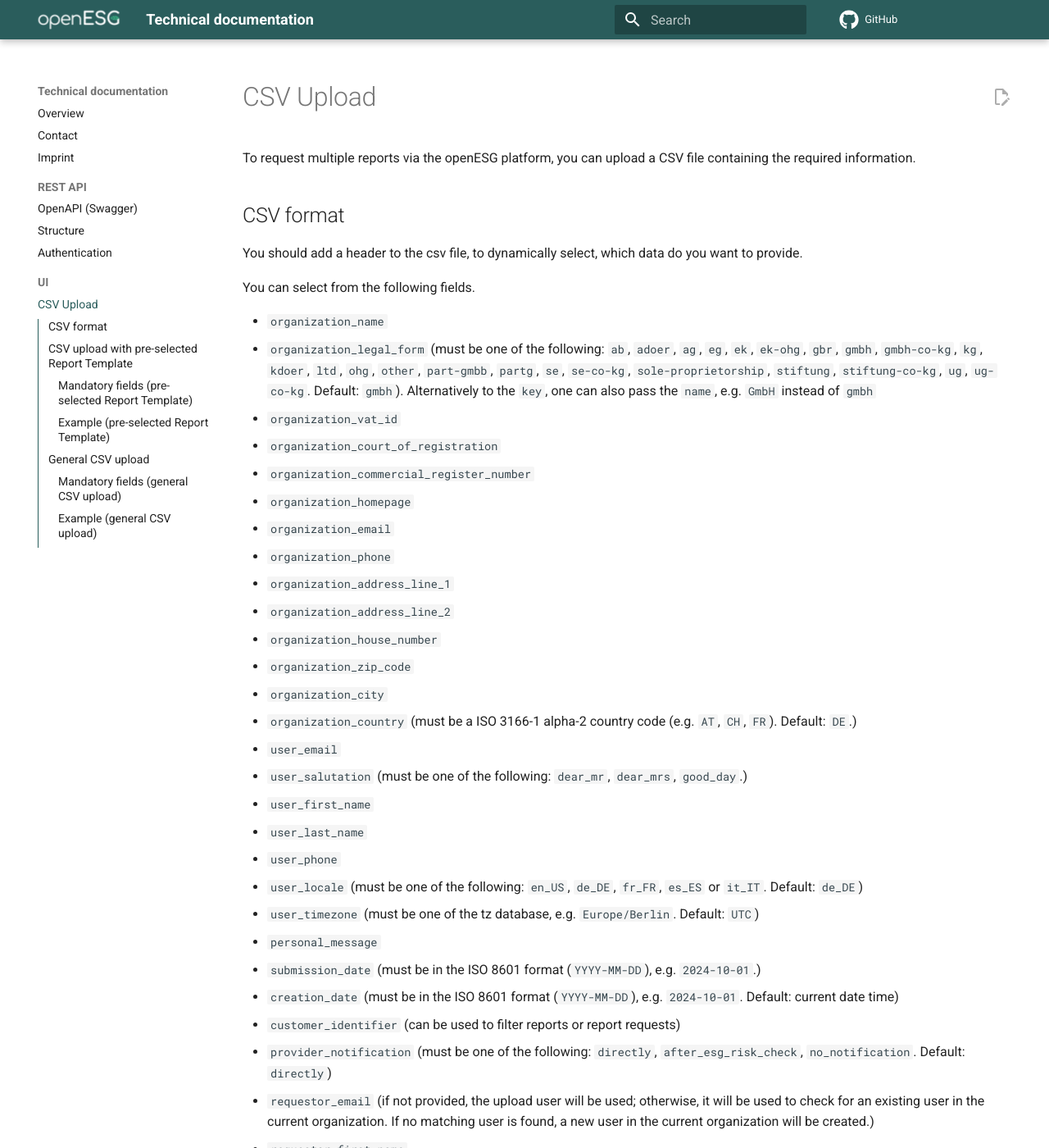
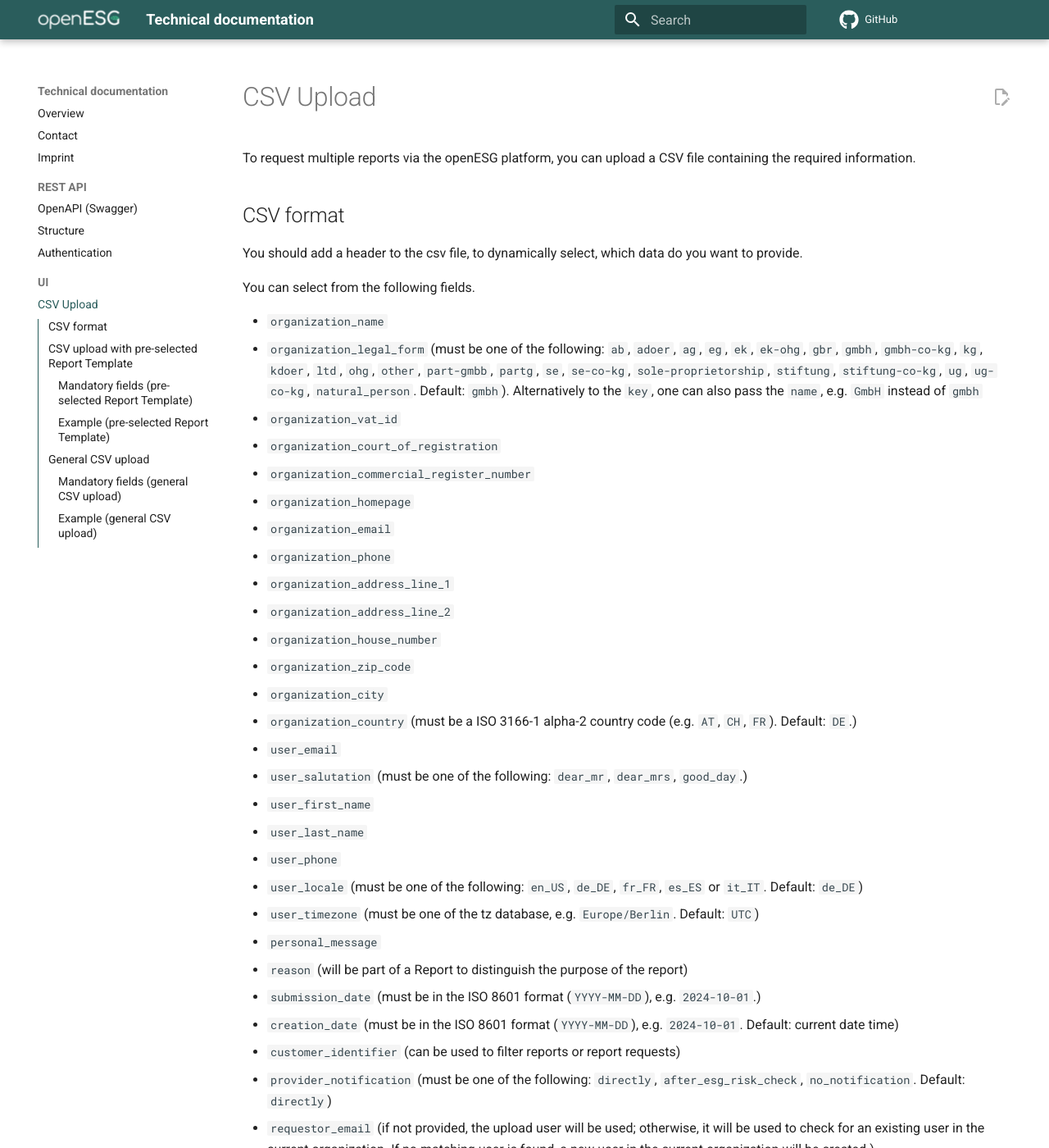
Before and after one commit to openESG-gmbh/documentation, an MkDocs documentation site: the page built from docs/ui/csv-upload.md, in a window 1280 px wide and 1400 px high. Shown: the whole window at 82% size. Built offline with MkDocs 1.6.1 and Material for MkDocs 9.7.7, drawn with Linux system fonts in a browser that asks for light colours; comment, search, counter and statistics services are not loaded.

Commit message:
docs(csv-upload): add natural_person as organization_legal_form option and add new field reason

```diff
--- a/docs/ui/csv-upload.md
+++ b/docs/ui/csv-upload.md
@@ -11,7 +11,7 @@
 You can select from the following fields.
 
 * `organization_name`
-* `organization_legal_form` (must be one of the following: `ab`, `adoer`, `ag`, `eg`, `ek`, `ek-ohg`, `gbr`, `gmbh`, `gmbh-co-kg`, `kg`, `kdoer`, `ltd`, `ohg`, `other`, `part-gmbb`, `partg`, `se`, `se-co-kg`, `sole-proprietorship`, `stiftung`, `stiftung-co-kg`, `ug`, `ug-co-kg`. Default: `gmbh`). Alternatively to the `key`, one can also pass the `name`, e.g. `GmbH` instead of `gmbh`  <!-- markdownlint-disable-line MD013 -->
+* `organization_legal_form` (must be one of the following: `ab`, `adoer`, `ag`, `eg`, `ek`, `ek-ohg`, `gbr`, `gmbh`, `gmbh-co-kg`, `kg`, `kdoer`, `ltd`, `ohg`, `other`, `part-gmbb`, `partg`, `se`, `se-co-kg`, `sole-proprietorship`, `stiftung`, `stiftung-co-kg`, `ug`, `ug-co-kg`, `natural_person`. Default: `gmbh`). Alternatively to the `key`, one can also pass the `name`, e.g. `GmbH` instead of `gmbh`  <!-- markdownlint-disable-line MD013 -->
 * `organization_vat_id`
 * `organization_court_of_registration`
 * `organization_commercial_register_number`
@@ -32,6 +32,7 @@
 * `user_locale` (must be one of the following: `en_US`, `de_DE`, `fr_FR`, `es_ES` or `it_IT`. Default: `de_DE`) <!-- markdownlint-disable-line MD013 -->
 * `user_timezone` (must be one of the tz database, e.g. `Europe/Berlin`. Default: `UTC`) <!-- markdownlint-disable-line MD013 -->
 * `personal_message`
+* `reason` (will be part of a Report to distinguish the purpose of the report)
 * `submission_date` (must be in the ISO 8601 format (`YYYY-MM-DD`), e.g. `2024-10-01`.) <!-- markdownlint-disable-line MD013 -->
 * `creation_date` (must be in the ISO 8601 format (`YYYY-MM-DD`), e.g. `2024-10-01`. Default: current date time) <!-- markdownlint-disable-line MD013 -->
 * `customer_identifier` (can be used to filter reports or report requests)
```
Also changed, not shown: 1 other file.
